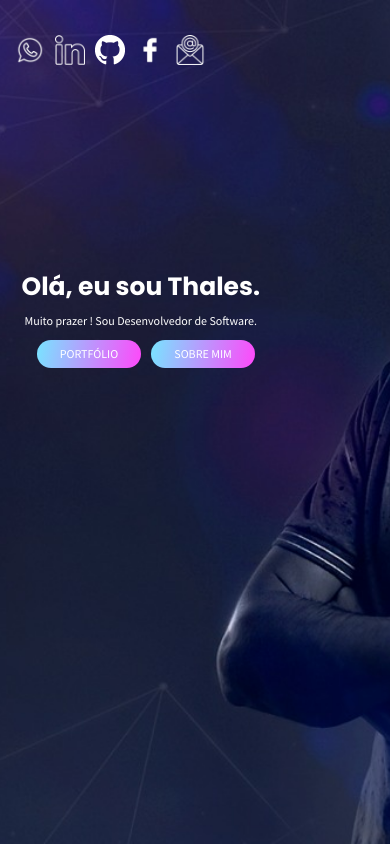
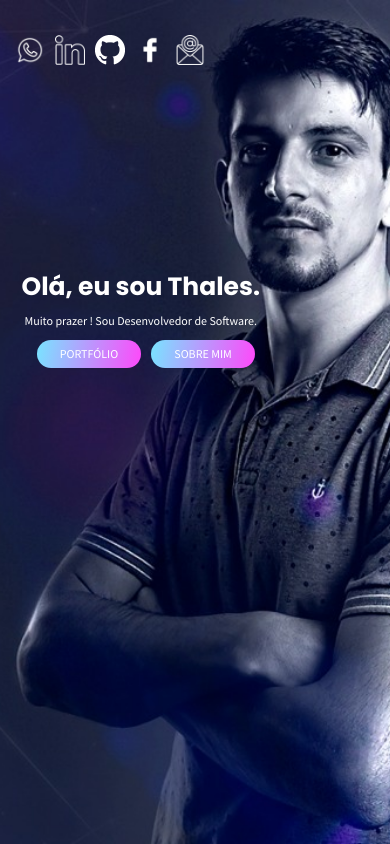
Before and after one commit to ThalesDFerreira/ThalesDFerreira.github.io, a React (Create React App) app: page / in a window 390 px wide. Built offline with nearby package versions, Linux system fonts and the light colour scheme.

Commit message:
finalizando midiaquary para smartphone2

```diff
--- a/src/pages/Home.css
+++ b/src/pages/Home.css
@@ -166,7 +166,7 @@ button.btn-works:hover {
 
 @media (min-width: 481px) and (max-width: 768px) {
   .container-main-base {
-    background-position: -600px;
+    background-position: -900px;
   }
 
   .div-container-contatos1 {
@@ -208,7 +208,7 @@ button.btn-works:hover {
 
 @media (min-width: 360px) and (max-width: 480px) {
   .container-main-base {
-    background-position: -500px;
+    background-position: -700px;
   }
 
   .div-container-contatos1 {
```
